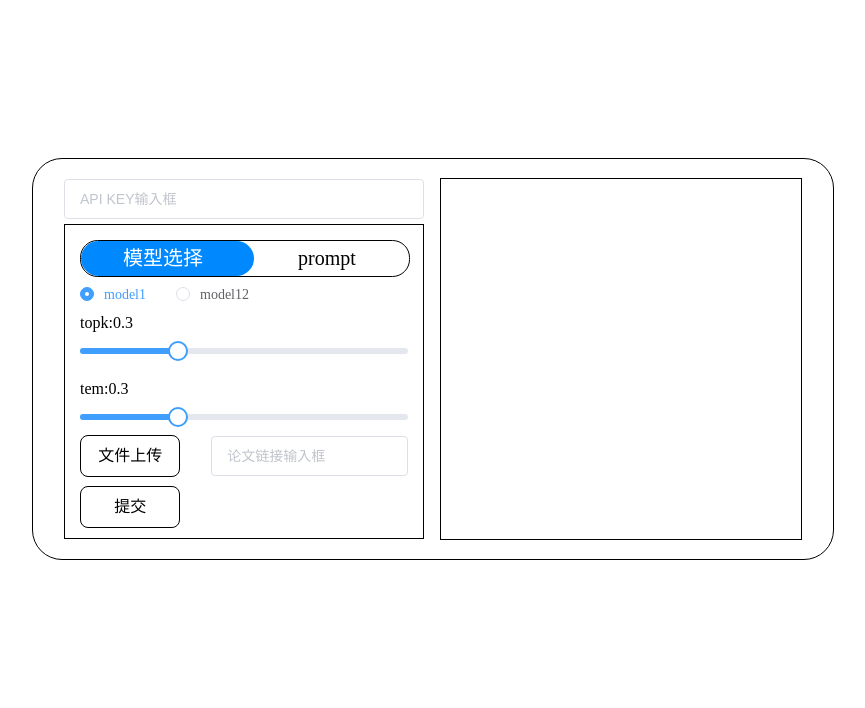
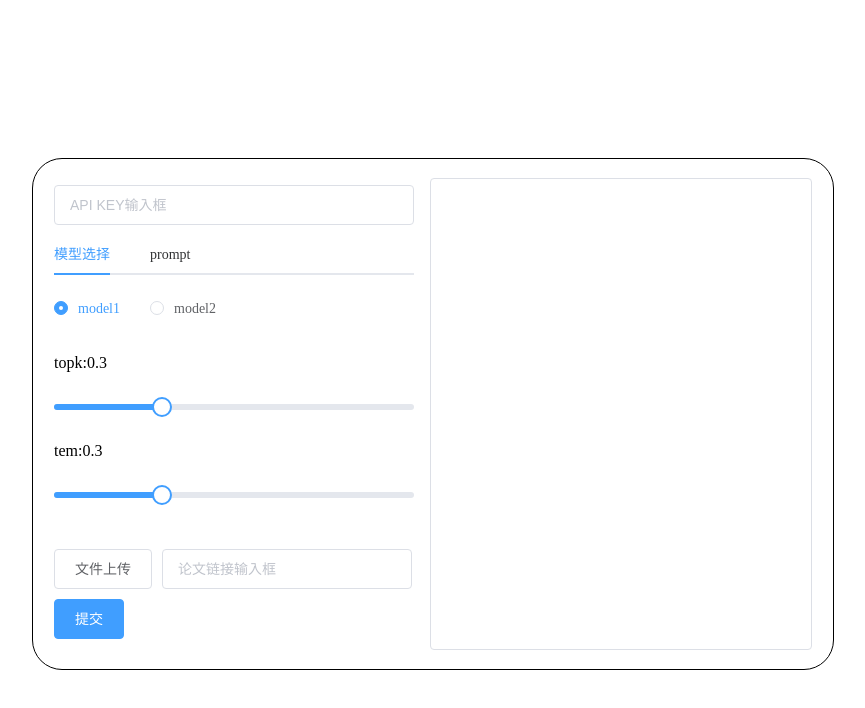
Before and after one commit to 112233kobe/AiChatFunPage, a Vue app: page /#/ in a window 1280 px wide. Shown: the top 708 px of the page, without its empty margins (207-1072 px from the left). Built offline with nearby package versions, Linux system fonts and the light colour scheme.

Commit message:
fix: 调整文件

```diff
--- a/src/router/config.js
+++ b/src/router/config.js
@@ -1,5 +1,5 @@
 import Home from '../views/Home/Home';
-import Other from '../views/Other/Other';
+// import Other from '../views/Other/Other';
 
 const routes = [
 //   {
@@ -14,14 +14,14 @@ const routes = [
       title: '首页'
     }
   },
-  {
-    path: '/other',
-    name: 'other',
-    component: Other,
-    meta: {
-      title: '首页'
-    }
-  }
+  // {
+  //   path: '/other',
+  //   name: 'other',
+  //   component: Other,
+  //   meta: {
+  //     title: '首页'
+  //   }
+  // }
 ]
 
 export default routes;
--- a/src/views/Home/Home.scss
+++ b/src/views/Home/Home.scss
@@ -1,106 +1,46 @@
 .index{
 	width: 100%;
 	overflow: auto;
-	.index_contain{
+	&-contain{
 		width: 800px;
 		margin: 150px auto;
-		height: 400px;
+		height: 510px;
 		border: 1px solid #000;
 		border-radius: 30px;
 		display: flex;
 		align-items: center;
 		justify-content: center;
-		.index_contain_left{
+		&-left{
 			width: 45%;
 			height: 90%;
 			margin-right: 2%;
 			position: relative;
-			.index_contain_left_contain{
-					position: absolute;
-					left: 0;
-					right: 0;
-					bottom: 0;
-					top: 45px;
-					border: 1px solid #000;
-					display: block;
-					padding: 15px;
-					.iclc_textarea{
-							margin-top: 10px;
-							width: 100%;
-							height: 144px;
-					}
-					.iclc_btn{
-							width: 100%;
-							height: 35px;
-							position: relative;
-							border-radius: 17.5px;
-							border: 1px solid #000;
-							display: flex;
-							align-items: center;
-							justify-content: space-between;
-							.iclc_btn_item{
-									width: 50%;
-									height: 100%;
-									line-height: 35px;
-									text-align: center;
-									font-size: 20px;
-									z-index: 9;
-									cursor: pointer;
-							}
-							.iclc_btn_color{
-									position: absolute;
-									top: 0;
-									left: 0;
-									width: calc(50% + 9.25px);
-									height: 35px;
-									border-radius: 17.5px;
-									background-color: #0088ff;
-									transition: all 0.5s;
-							}
-					}
-					.iclc_model{
-							margin-top: 10px;
-							display: flex;
-							align-items: center;
-							justify-content: flex-start;
-					}
-					.iclc_file{
-							width: 100%;
-							height: 40px;
-							display: flex;
-							align-items: center;
-							justify-content: space-between;
-							.iclc_file_btn{
-									width: 30%;
-									line-height: 40px;
-									height: 40px;
-									text-align: center;
-									border-radius: 8px;
-									border: 1px solid #000;
-									cursor: pointer;
-							}
-							.iclc_file_input{
-									width: 60%;
-							}
-					}
-					.iclc_submit{
-							width: 30%;
-							line-height: 40px;
-							height: 40px;
-							text-align: center;
-							margin-top: 10px;
-							border-radius: 8px;
-							border: 1px solid #000;
-							cursor: pointer;
-					}
+			&-title {
+				margin-bottom: 10px;
+			}
+			&-content {
+				height: 250px;
+			}
+			.iclc-card {
+				padding: 10px 0;
+			}
+			.iclc_textarea{
+				margin-top: 10px;
+				width: 98%;
+				height: 144px;
+			}
+			.iclc-file-input{
+				width: 250px;
+				margin-left: 10px;
 			}
 		}
-		.index_contain_right{
-				width: 45%;
-				height: 90%;
-				overflow: auto;
-				display: block;
-				border: 1px solid #000;
+		&-right {
+			width: 360px;
+			height: 450px;
+			padding: 10px;
+			overflow-y: scroll;
+			border-radius: 4px;
+			border: 1px solid #DCDFE6;
 		}
 	}
 }
--- a/src/views/Home/Home.vue
+++ b/src/views/Home/Home.vue
@@ -1,41 +1,43 @@
 <template>
-  <div class="index">
-    <div class="index_contain">
-      <div class="index_contain_left">
-        <el-input v-model="apiKey" placeholder="API KEY输入框"></el-input>
-        <div class="index_contain_left_contain">
-          <div class="iclc_btn">
-            <div class="iclc_btn_color" :style="'left:' + (paperType ? 'calc(50% - 9.25px);' : '0;')"></div>
-            <div class="iclc_btn_item" :style="paperType == 0 ? 'color:#fff' : ''" @click="changePaperType(0)">模型选择</div>
-            <div class="iclc_btn_item" :style="paperType == 1 ? 'color:#fff' : ''" @click="changePaperType(1)">prompt</div>
+	<div v-loading="loading" class="index">
+		<div class="index-contain">
+			<div class="index-contain-left">
+				<el-input class="index-contain-left-title" v-model="apiKey" placeholder="API KEY输入框"></el-input>
+				<el-tabs v-model="activeName" @tab-click="handleClick">
+					<el-tab-pane label="模型选择" name="model">
+						<div class="index-contain-left-content">
+							<div class="iclc-card">
+								<el-radio v-model="modelType" label="1">model1</el-radio>
+								<el-radio v-model="modelType" label="2">model2</el-radio>
 							</div>
-          <div v-if="paperType == 0">
-            <div class="iclc_model">
-              <el-radio v-model="modelType" label="1">model1</el-radio>
-              <el-radio v-model="modelType" label="2">model12</el-radio>
-            </div>
-            <div style="margin-top:10px">topk:{{ topk / 100 }}</div>
-
+							<div class="iclc-card">
+								<p>topk:{{ topk / 100 }}</p>
 								<el-slider v-model="topk"></el-slider>
-            <div style="margin-top:10px">tem:{{ tem / 100 }}</div>
+								<p>tem:{{ tem / 100 }}</p>
 								<el-slider v-model="tem"></el-slider>
 							</div>
-          <div v-if="paperType == 1">
-            <textarea class="iclc_textarea"></textarea>
 						</div>
-          <div class="iclc_file">
-            <div class="iclc_file_btn" @click="upload">文件上传</div>
-            <el-input class="iclc_file_input" v-model="link" placeholder="论文链接输入框"></el-input>
+					</el-tab-pane>
+					<el-tab-pane label="prompt" name="prompt">
+						<div class="index-contain-left-content">
+							<el-input type="textarea" :rows="11" placeholder="请输入内容" v-model="textarea">
+							</el-input>
 						</div>
-          <div class="iclc_submit" @click="submit">提交</div>
+					</el-tab-pane>
+				</el-tabs>
+				<div class="iclc-card">
+					<el-button @click="upload">文件上传</el-button>
+					<el-input class="iclc-file-input" v-model="link" placeholder="论文链接输入框"></el-input>
 				</div>
+				<el-button type="primary" @click="submit">提交</el-button>
 			</div>
-      <div class="index_contain_right">{{ result }}</div>
+			<div class="index-contain-right">{{ result }}</div>
 		</div>
 		<input v-show="false" id="files" type="file" />
 	</div>
 </template>
 <script>
+import api from '../../api';
 export default {
 	name: 'Home',
 	data() {
@@ -56,6 +58,12 @@ export default {
 			link: "",
 			// 结果
 			result: "",
+			// 文本输入框
+			textarea: '',
+			// tab
+			activeName: 'model',
+			// 加载
+			loading: false,
 		};
 	},
 	methods: {
@@ -81,15 +89,28 @@ export default {
 				//链接
 				link: this.link,
 			};
-      this.axios
-        .post("/api/request_paper_summary", tmp_form)
-        .then((res) => {
+			this.loading = true;
+			api.requestPaperSummary(tmp_form)
+				.then(res => {
 					console.log(res);
-          this.result = res.data.data;
+					if (res.ret !== -1) {
+						this.result = res.data;
+					} else {
+						throw new Error(res.msg || '提交失败');
+					}
+
+					this.$message({
+						message: '提交成功',
+						type: 'success'
+					});
 				})
-        .catch((err) => {
+				.catch(err => {
 					console.log(err);
-        });
+					this.$message.error(err.message || err.msg || '提交失败');
+				})
+				.finally(() => {
+					this.loading = false;
+				})
 		},
 		//触发上传
 		upload() {
@@ -101,11 +122,9 @@ export default {
 			console.log(selectedFile);
 			const formData = new FormData();
 			formData.append("file", selectedFile);
-      this.axios
-        .post("/api/request_paper_upload", formData, { //上传的Url
-          "Content-type": "multipart/form-data",
-        })
-        .then((res) => {
+			this.loading = true;
+			api.requestPaperUpload(formData)
+				.then(res => {
 					console.log(res);
 					this.fileName = res.data.data;
 					this.$message({
@@ -113,15 +132,21 @@ export default {
 						type: "success",
 					});
 				})
-        .catch((err) => {
+				.catch(err => {
 					console.log(err);
 					this.$message.error("上传失败" + err);
-        });
+				})
+				.finally(() => {
+					this.loading = false;
+				})
 		},
+		handleClick(tab, event) {
+			console.log(tab, event);
+		}
 	},
 	components: {},
 	mounted() {
-    var inputElement = document.getElementById("files");
+		const inputElement = document.getElementById("files");
 		inputElement.addEventListener("change", this.handleFiles, false);
 	},
 };
--- a/src/views/Other/Other.vue
+++ /dev/null
@@ -1,156 +0,0 @@
-<template>
-	<div v-loading="loading" class="index">
-		<div class="index-contain">
-			<div class="index-contain-left">
-				<el-input class="index-contain-left-title" v-model="apiKey" placeholder="API KEY输入框"></el-input>
-				<el-tabs v-model="activeName" @tab-click="handleClick">
-					<el-tab-pane label="模型选择" name="model">
-						<div class="index-contain-left-content">
-						<div class="iclc-card">
-							<el-radio v-model="modelType" label="1">model1</el-radio>
-							<el-radio v-model="modelType" label="2">model2</el-radio>
-						</div>
-						<div class="iclc-card">
-							<p>topk:{{ topk / 100 }}</p>
-							<el-slider v-model="topk"></el-slider>
-							<p>tem:{{ tem / 100 }}</p>
-							<el-slider v-model="tem"></el-slider>
-						</div>
-						</div>
-					</el-tab-pane>
-					<el-tab-pane label="prompt" name="prompt">
-						<div class="index-contain-left-content">
-							<el-input type="textarea" :rows="11" placeholder="请输入内容" v-model="textarea">
-							</el-input>
-						</div>
-					</el-tab-pane>
-				</el-tabs>
-				<div class="iclc-card">
-					<el-button @click="upload">文件上传</el-button>
-					<el-input class="iclc-file-input" v-model="link" placeholder="论文链接输入框"></el-input>
-				</div>
-				<el-button type="primary" @click="submit">提交</el-button>
-			</div>
-			<div class="index-contain-right">{{ result }}</div>
-		</div>
-		<input v-show="false" id="files" type="file" />
-	</div>
-</template>
-<script>
-import api from '../../api';
-export default {
-	name: 'Other',
-	data() {
-		return {
-			//openAi密钥
-			apiKey: "",
-			//选择论文类型
-			paperType: 0,
-			//模型类型
-			modelType: "1",
-			//参数
-			prompt: "",
-			//上传文件
-			fileName: "",
-			topk: 30,
-			tem: 30,
-			//链接
-			link: "",
-			// 结果
-			result: "",
-			// 文本输入框
-			textarea: '',
-			// tab
-			activeName: 'model',
-			// 加载
-			loading: false,
-		};
-	},
-	methods: {
-		//修改论文类型
-		changePaperType(e) {
-			this.paperType = e;
-		},
-		//提交
-		submit() {
-			var tmp_form = {
-				//openAi密钥
-				apiKey: this.apiKey,
-				//选择论文类型
-				paperType: this.paperType,
-				//模型类型
-				modelType: this.modelType,
-				//参数
-				prompt: this.prompt,
-				//上传文件
-				fileName: this.fileName,
-				topk: this.topk / 100,
-				tem: this.tem / 100,
-				//链接
-				link: this.link,
-			};
-			this.loading = true;
-			api.requestPaperSummary(tmp_form)
-				.then(res => {
-					console.log(res);
-					if (res.ret !== -1) {
-						this.result = res.data;
-					} else {
-						throw new Error(res.msg || '提交失败');
-					}
-
-					this.$message({
-						message: '提交成功',
-						type: 'success'
-					});
-				})
-				.catch(err => {
-					console.log(err);
-					this.$message.error(err.message || err.msg || '提交失败');
-				})
-				.finally(() => {
-					this.loading = false;
-				})
-		},
-		//触发上传
-		upload() {
-			document.getElementById("files").click();
-		},
-		//处理文件
-		handleFiles() {
-			var selectedFile = document.getElementById("files").files[0]; //获取读取的File对象
-			console.log(selectedFile);
-			const formData = new FormData();
-			formData.append("file", selectedFile);
-			this.loading = true;
-			api.requestPaperUpload(formData)
-				.then(res => {
-					console.log(res);
-					this.fileName = res.data.data;
-					this.$message({
-						message: "上传成功",
-						type: "success",
-					});
-				})
-				.catch(err => {
-					console.log(err);
-					this.$message.error("上传失败" + err);
-				})
-				.finally(() => {
-					this.loading = false;
-				})
-		},
-		handleClick(tab, event) {
-			console.log(tab, event);
-		}
-	},
-	components: {},
-	mounted() {
-		const inputElement = document.getElementById("files");
-		inputElement.addEventListener("change", this.handleFiles, false);
-	},
-};
-</script>
-<style lang="scss" scoped>
-@import "./Other.scss";
-</style>
```
Also changed, not shown: src/views/Other/Other.scss (deleted, +0 -46 lines), 1 other file (tests, documents, lock files or other folders). Lines whose indentation alone changed are shown as unchanged.
